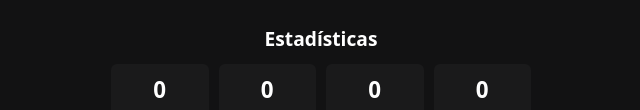
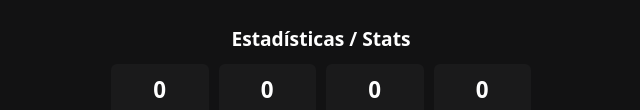
Before and after one commit to GerifalFox/iconle, a plain HTML site: page index.html in a window 1280 px wide. Shown: the part 1276-1386 px from the top of the page, without its empty margins (319-959 px from the left). Drawn offline with Linux system fonts and the light colour scheme.

Commit message:
Update index.html
Bilingual stats title.

```diff
--- a/index.html
+++ b/index.html
@@ -30,7 +30,7 @@
     <section id="keyboard" class="keyboard"></section>
   <section id="stats" class="stats">
 
-    <h2>Estadísticas</h2>
+    <h2>Estadísticas / Stats</h2>
 
   <div class="stats-grid">
     <div>
```
